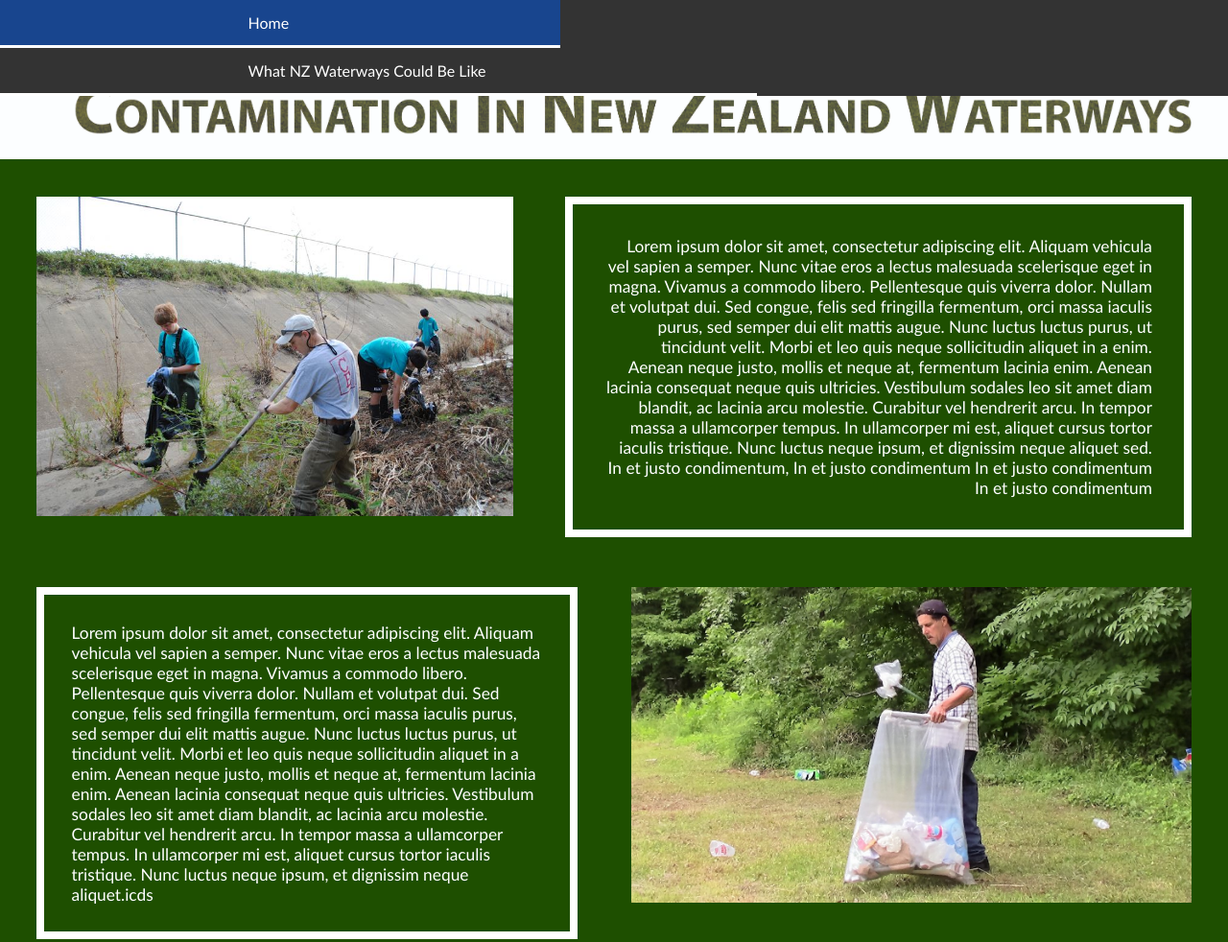
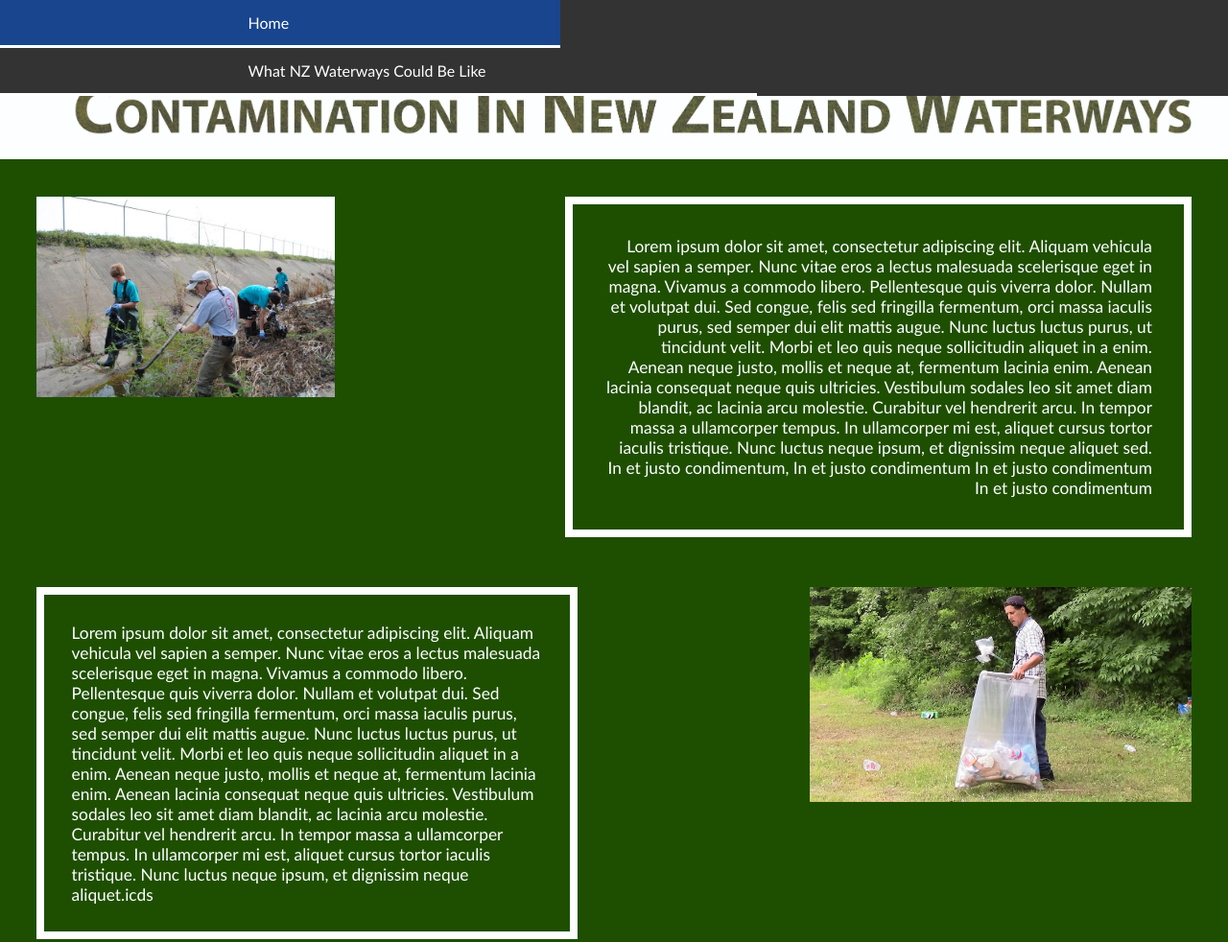
Before and after one commit to IsaacGray/isaacgray.github.io, a plain HTML site: page whatyoucando.html in a window 1280 px wide. Shown: the top 982 px of the page at 96% size. Drawn offline with Linux system fonts and the light colour scheme.

Commit message:
Update whatyoucando.html

```diff
--- a/whatyoucando.html
+++ b/whatyoucando.html
@@ -17,7 +17,7 @@
 <br>
 <div class="firstp">
 <div class="cleaning1">
-<img src="peoplecleaning.jpg" alt="People cleaning water" width="40%" style="float:left;">
+<img src="peoplecleaning.jpg" alt="People cleaning water" width="25%" style="float:left;">
 </div>
 <div class="paragraph1">
 <p class="border">
@@ -30,7 +30,7 @@ In ullamcorper mi est, aliquet cursus tortor iaculis tristique. Nunc luctus nequ
 <br>
 <div class="secondp">
 <div class="cleaning2">
-<img src="peoplecleaning2.jpg" alt="People cleaning water" width="47%" style="float:right;">
+<img src="peoplecleaning2.jpg" alt="People cleaning water" width="32%" style="float:right;">
 </div>
 <div class="paragraph2">
 <p class="border2">Lorem ipsum dolor sit amet, consectetur adipiscing elit. Aliquam vehicula vel sapien a semper. Nunc vitae eros a lectus malesuada scelerisque eget in magna. Vivamus a commodo libero. Pellentesque quis viverra dolor. Nullam et volutpat dui. Sed congue, felis sed fringilla fermentum, orci massa iaculis purus, sed semper dui elit mattis augue. Nunc luctus luctus purus, ut tincidunt velit. Morbi et leo quis neque sollicitudin aliquet in a enim. Aenean neque justo, mollis et neque at, fermentum lacinia enim. Aenean lacinia consequat neque quis ultricies. Vestibulum sodales leo sit amet diam blandit, ac lacinia arcu molestie. Curabitur vel hendrerit arcu. In tempor massa a ullamcorper tempus.
```
